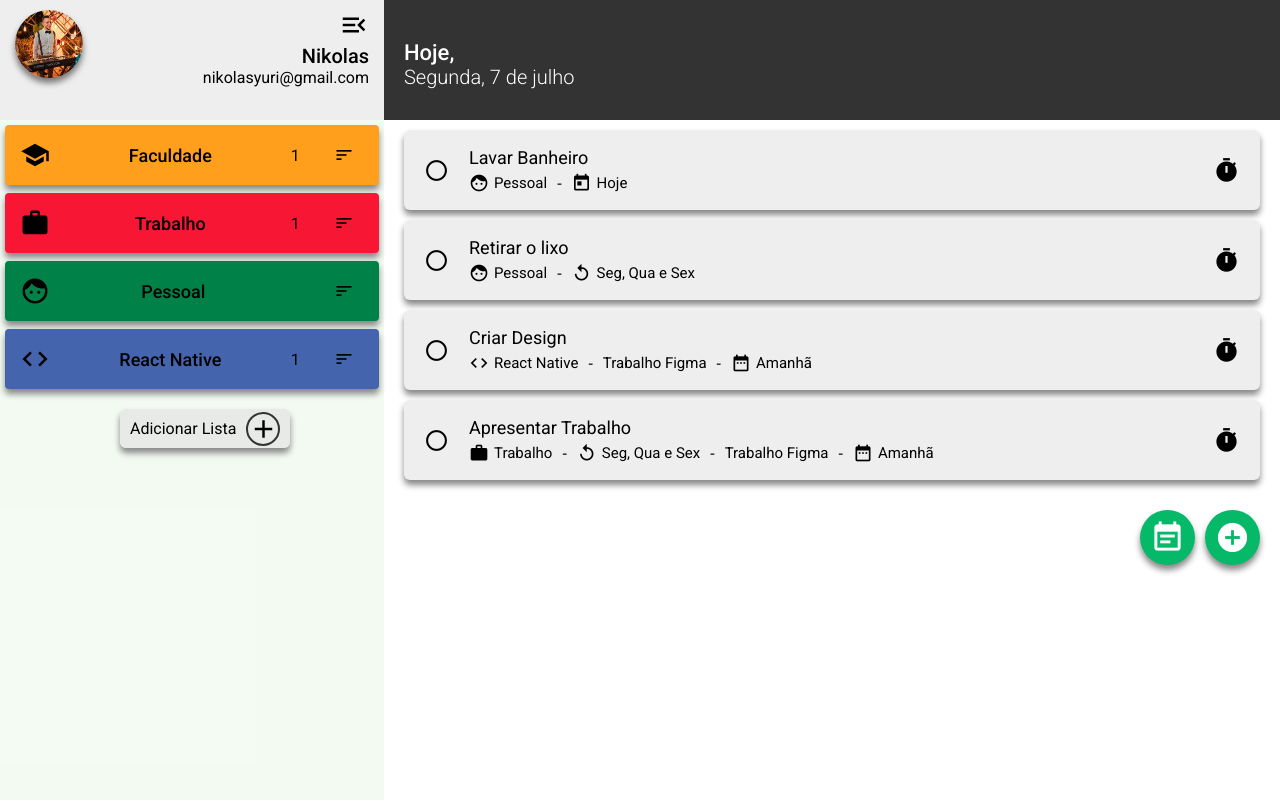
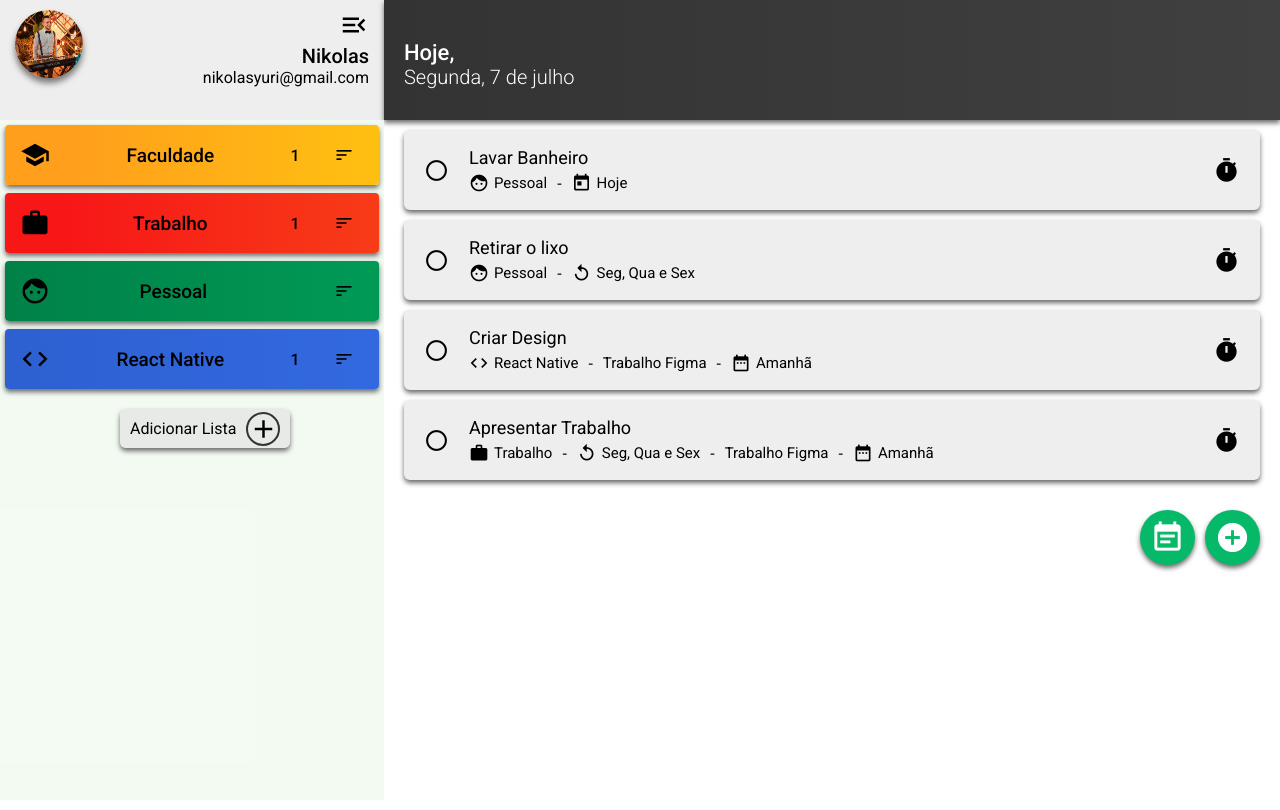
Before and after one commit to Nikolasyuri/Just-Do-It, a plain HTML site: page index.html in a window 1280 px wide. Drawn offline with Linux system fonts and the light colour scheme.

Commit message:
Gradientes e Sombras

```diff
--- a/style.css
+++ b/style.css
@@ -41,6 +41,8 @@
     color: #fff;
     width: 70%;
     background-color: #333;
+    background: linear-gradient(90deg, rgba(51,51,51,1) 0%, rgba(64,64,64,1) 100%);
+    box-shadow: 0px 3px 5px #6b6b6b;
 }
 .Header-Content .max-width .right-side .today{
     padding: 40px 20px 0px 20px;
@@ -74,7 +76,7 @@
     margin-bottom: 8px;
     padding: 15px 15px;
     border-radius: 4px;
-    box-shadow: 0px 5px 6px #888888;
+    box-shadow: 0px 3px 5px #6b6b6b;
     cursor: pointer;
     transition: 0.2s ease all;
 }
@@ -87,27 +89,33 @@
 }
 .Section-Content .max-width .left-column ul li h3{
     text-align: center;
-    font-size: 18px;
+    font-size: 19px;
     font-weight: 500;
     width: 50%;
 }
 .Section-Content .max-width .left-column ul li p{
     font-size: 16px;
+    font-weight: 500;
 }
 .Section-Content .max-width .left-column ul li #sort-lists{
     font-size: 20px;
 }
 .Section-Content .max-width .left-column ul .faculdade{
     background-color: #FF9F1C;
+    background: linear-gradient(90deg, rgba(255,159,28,1) 17%, rgba(255,192,17,1) 100%);
+
 }
 .Section-Content .max-width .left-column ul .trabalho{
     background-color: #F71735;
+    background: linear-gradient(90deg, rgba(247,23,23,1) 17%, rgba(247,60,23,1) 100%);
 }
 .Section-Content .max-width .left-column ul .pessoal{
     background-color: #008148;
+    background: linear-gradient(90deg, rgba(0,129,72,1) 0%, rgba(0,154,86,1) 100%);
 }
 .Section-Content .max-width .left-column ul .react-Native{
     background-color: #4464AD;
+    background: linear-gradient(90deg, rgba(45,96,209,1) 0%, rgba(51,105,224,1) 100%);
 }
 .Section-Content .max-width .left-column .add-List{
     display: flex;
@@ -116,7 +124,7 @@
     width: 170px;
     margin: 20px 0px 0 120px;
     border-radius: 6px;
-    box-shadow: 0px 5px 6px #888888;
+    box-shadow: 0px 3px 5px #6b6b6b;
     cursor: pointer;
     z-index: 1;
     transition: all 0.2s ease;
@@ -151,7 +159,7 @@
     width: 100%;
     background-color: #eeeeee;
     border-radius: 6px;
-    box-shadow: 0px 5px 6px #888888;
+    box-shadow: 0px 3px 5px #6b6b6b;
     cursor: pointer;
 }
 .Section-Content .max-width .right-column .max-width .tasks #radio{
@@ -197,7 +205,7 @@
     color: #fff;
     background-color: #05b968;
     border-radius: 50%;
-    box-shadow: 0px 5px 6px #888888;
+    box-shadow: 0px 3px 5px #6b6b6b;
     cursor: pointer;
     transition: 0.2s ease all;
 }
@@ -210,7 +218,7 @@
     color: #fff;
     background-color: #05b968;
     border-radius: 50%;
-    box-shadow: 0px 5px 6px #888888;
+    box-shadow: 0px 3px 5px #6b6b6b;
     cursor: pointer;
     transition: 0.2s ease all;
 }
```
